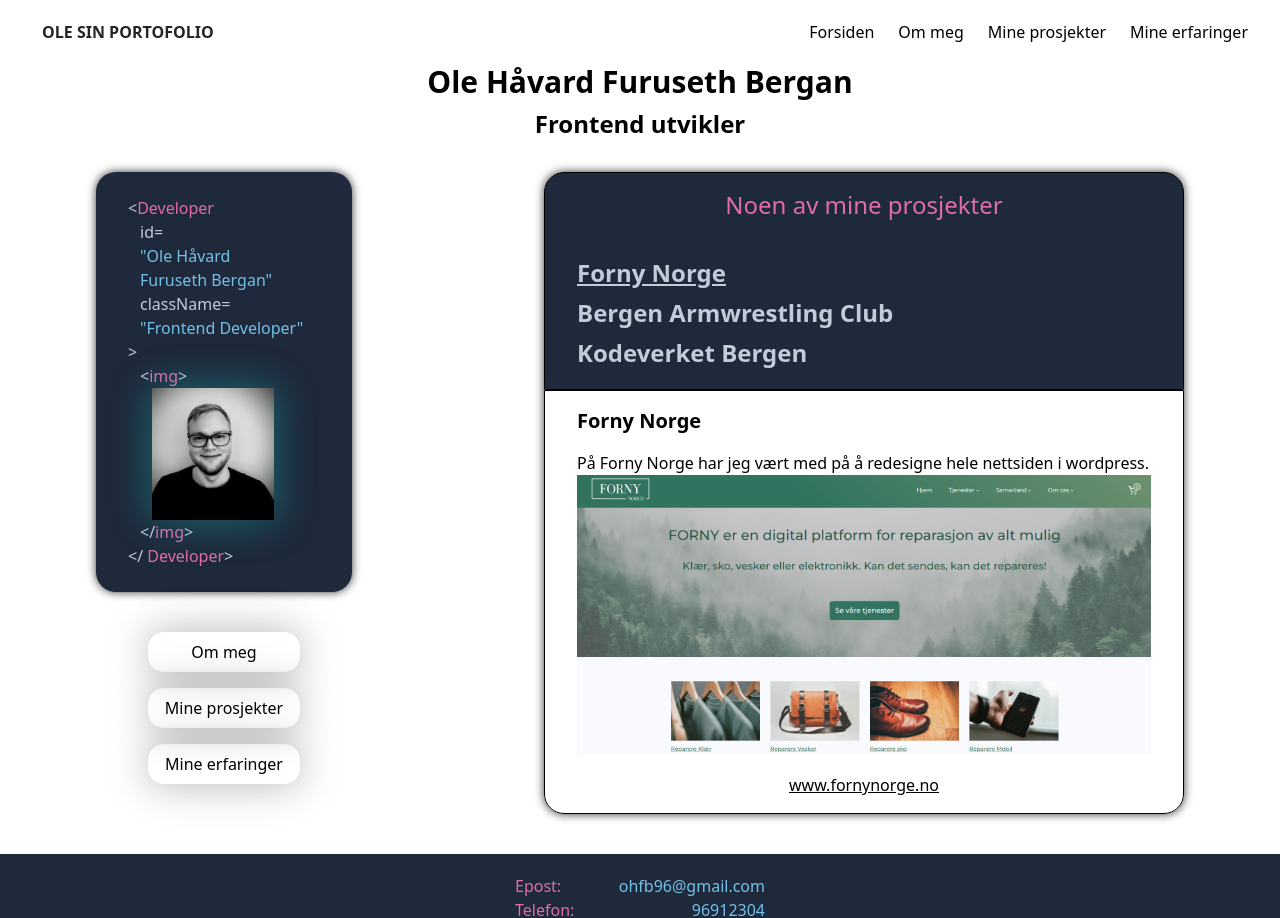
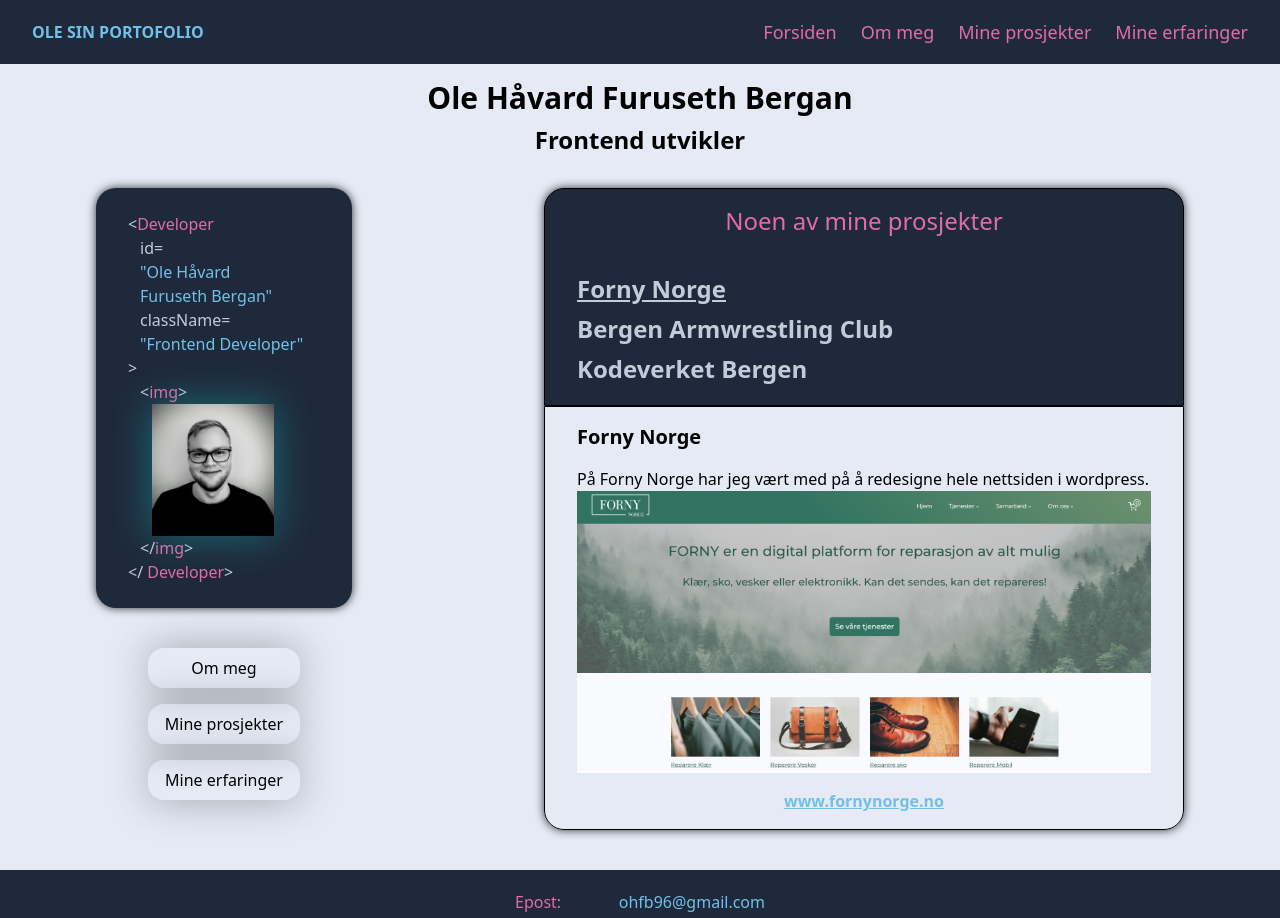
Before and after one commit to OleKoderNo/portofolio-with-tailwind, a Next.js app: page / in a window 1280 px wide. Shown: the top 918 px of the page. Built offline with nearby package versions, Linux system fonts and the light colour scheme.

Commit message:
Improved userexperience based on feedback

```diff
--- a/components/footer.js
+++ b/components/footer.js
@@ -1,14 +1,7 @@
-import Link from "next/link"
-// import Logo from "@/images/layout/footer/Jobbjakt_logo.svg"
-import Image from "next/image"
-// import Mail from "@/images/layout/footer/mail.png"
-// import Phone from "@/images/layout/footer/phone.png"
-
-
 export default function Footer() {
     return (
         <footer
-        className="py-5 mt-10 text-center bg-cardBG text-pinkText decor"
+            className="py-5 mt-10 text-center bg-cardBG text-pinkText "
         >
             <div
                 className="w-[200px] flex justify-between mx-auto md:w-[250px]"
@@ -32,22 +25,24 @@ export default function Footer() {
                 </p>
             </div>
             <div
-                className="flex justify-around underline"
+                className="flex justify-between mx-auto max-w-4xl"
             >
                 <p
-                    className=" hover:text-blueText"
+                    className=" hover:text-blueText underline"
                 >
                     <a
-                        href="https://github.com/OleKodehode"
+                        href="https://github.com/OleKoderNo"
+                        target="_blank"
                     >
                         GitHub
                     </a>
                 </p>
                 <p
-                    className=" hover:text-blueText"
+                    className=" hover:text-blueText underline"
                 >
                     <a
                         href="https://www.linkedin.com/in/ole-h%C3%A5vard-furuseth-bergan-2a1209255/"
+                        target="_blank"
                     >
                         LinkedIn
                     </a>
--- a/components/navBar.js
+++ b/components/navBar.js
@@ -1,9 +1,6 @@
 import { useState } from "react"
 import Link from "next/link"
-// import Image from "next/image"
-import { MdArrowDropDown } from "react-icons/md"
 import { useRouter } from "next/router"
-// import Logo from "@/images/layout/navBar/Jobbjakt_logo.svg"
 
 const NavBar = () => {
 
@@ -11,22 +8,17 @@ const NavBar = () => {
   const [navbar, setNavbar] = useState(false)
   return (
     <nav
-    className={`w-full ${
-      navbar ? "bg-black md:bg-transparent" : "bg-transparent"
-    }`
-  }
+      className={`w-full bg-cardBG text-pinkText mb-4 ${navbar ? "bg-black md:bg-transparent" : "bg-transparent"
+        }`
+      }
     >
-      <div className="justify-between px-4 mx-auto md:items-center md:flex md:px-8">
+      <div className="justify-between px-4 mx-auto md:items-center md:flex md:px-8 max-w-7xl">
         <div>
           <div className="flex items-center justify-between py-3 md:py-5 md:block">
-            <Link href="/" className="flex items-center mb-4 sm:mb-0">
-              {/* <Image
-                src={Logo}
-                width={55}
-              /> */}
-              <span className="ml-2.5 self-center  whitespace-nowrap text-[#242424] uppercase font-bold">
+            <Link href="/" className="flex items-center  sm:mb-0">
+              <p className="self-center  whitespace-nowrap text-blueText uppercase font-bold">
                 Ole sin portofolio
-              </span>
+              </p>
             </Link>
             <div className="md:hidden">
               <button
@@ -71,27 +63,50 @@ const NavBar = () => {
         </div>
         <div>
           <div
-            className={`flex-1 justify-self-center pb-3 mt-8  md:block md:pb-0 md:mt-0 bg-black md:bg-transparent ${
-              navbar ? "block" : "hidden"
-            }`}
+            className={`flex-1 justify-self-center pb-3 mt-8  md:block md:pb-0 md:mt-0 bg-black md:bg-transparent ${navbar ? "block" : "hidden"
+              }`}
           >
             <ul
-              className="relative items-center justify-center space-y-8 text-center md:flex md:space-x-6 md:space-y-0"
+              className="relative items-center justify-center space-y-8 text-center md:flex md:text-lg md:space-x-6 md:space-y-0"
               onClick={() => {
                 setNavbar(!navbar)
               }}
             >
-              <li>
-                <Link href="/">Forsiden</Link>
+              <li
+                className="hover:text-blueText"
+              >
+                <Link
+                  href="/"
+                >
+                  Forsiden
+                </Link>
               </li>
-              <li>
-                <Link href="/om-meg">Om meg</Link>
+              <li
+                className="hover:text-blueText"
+              >
+                <Link
+                  href="/om-meg"
+                >
+                  Om meg
+                </Link>
               </li>
-              <li>
-                <Link href="/mine-prosjekter">Mine prosjekter</Link>
+              <li
+                className="hover:text-blueText"
+              >
+                <Link
+                  href="/mine-prosjekter"
+                >
+                  Mine prosjekter
+                </Link>
               </li>
-              <li>
-                <Link href="/mine-erfaringer">Mine erfaringer</Link>
+              <li
+                className="hover:text-blueText"
+              >
+                <Link
+                  href="/mine-erfaringer"
+                >
+                  Mine erfaringer
+                </Link>
               </li>
             </ul>
           </div>
--- a/components/projectsCardComponent.js
+++ b/components/projectsCardComponent.js
@@ -90,7 +90,13 @@ const ProjectsCardComponents = () => {
                         </a>
                     </div>
                     <p className="my-4 text-center underline">
-                        <a href="https://fornynorge.no/">www.fornynorge.no</a>
+                        <a
+                            className="text-blueText font-semibold hover:text-pinkText"
+                            href="https://fornynorge.no/"
+                            target="_blank"
+                        >
+                            www.fornynorge.no
+                        </a>
                     </p>
                 </div>
                 <div
@@ -117,9 +123,10 @@ const ProjectsCardComponents = () => {
                         </a>
                     </div>
                     <p
-                        className="my-4 text-center underline"
+                        className="my-4 text-center underline "
                     >
                         <a
+                            className="text-blueText font-semibold hover:text-pinkText"
                             href="https://bergenarmwrestling.no/"
                         >
                             www.bergenarmwrestling.no
@@ -149,7 +156,9 @@ const ProjectsCardComponents = () => {
                         className="my-4 text-center underline"
                     >
                         <a
+                            className="text-blueText font-semibold hover:text-pinkText"
                             href="https://www.kodeverketbergen.no/"
+                            target="_blank"
                         >
                             www.kodeverketbergen.no
                         </a>
--- a/styles/globals.css
+++ b/styles/globals.css
@@ -1,3 +1,8 @@
 @tailwind base;
 @tailwind components;
 @tailwind utilities;
+
+
+body{
+    background-color: #e5eaf5;
+}
```
Also changed, not shown: components/layout.js (indentation only). Lines whose indentation alone changed are shown as unchanged.
